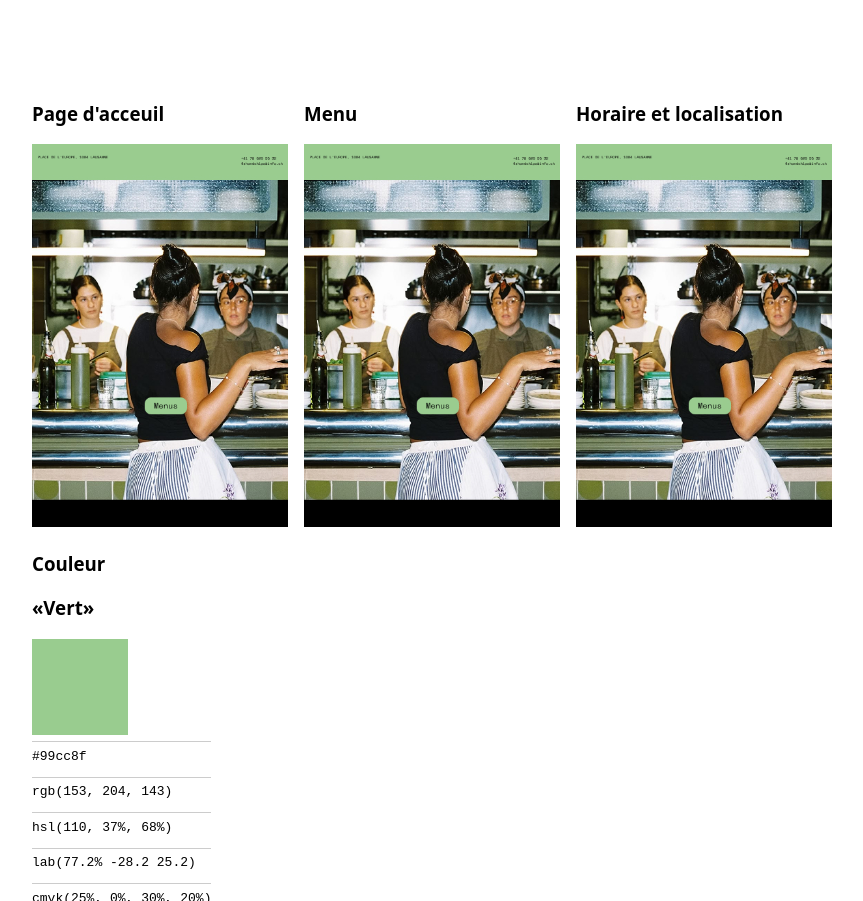
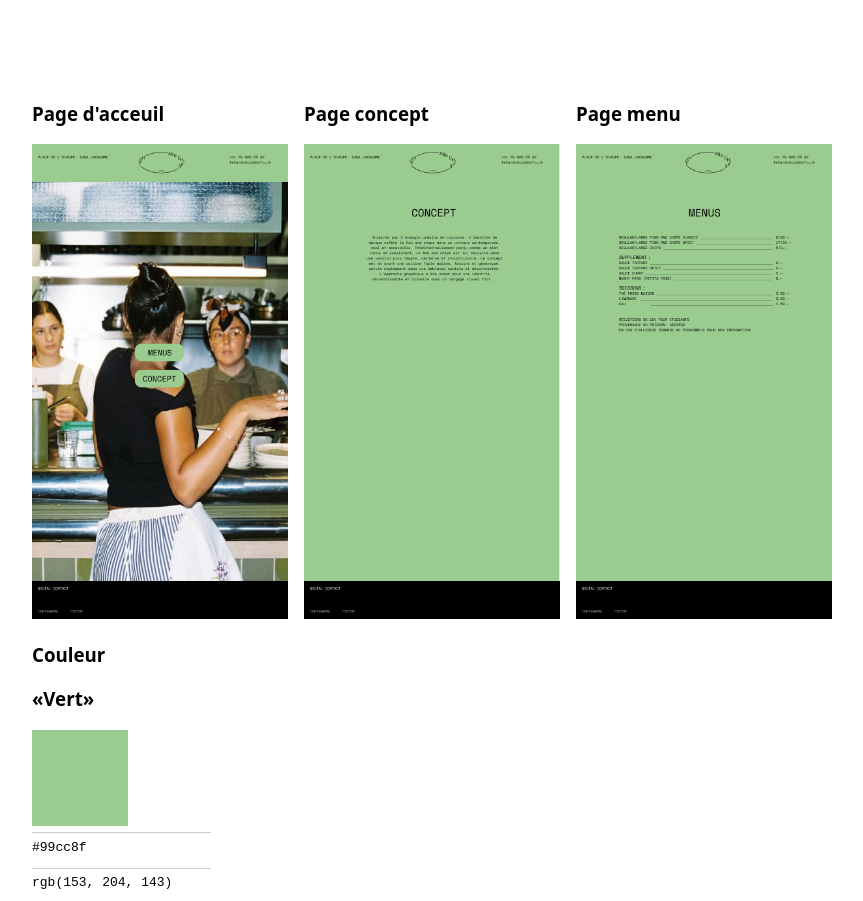
Before and after one commit to valentineterrier/fish-and-chips, a plain HTML site: page index.html in a window 1280 px wide. Shown: the part 3279-4180 px from the top of the page, without its empty margins (208-1071 px from the left). Drawn offline with Linux system fonts and the light colour scheme.

Commit message:
10.06.26

```diff
--- a/index.html
+++ b/index.html
@@ -63,17 +63,17 @@
 			<div class="row">
 			<div>
 				<h3>Page d'acceuil</h3>
-				<img src="Home_page.jpg" alt="Maquette web mobile">
+				<img src="home_page.png" alt="Maquette web mobile">
 			</div>
 
 			<div>
-				<h3>Menu</h3>
-				<img src="Home_page.jpg" alt="Maquette web mobile">
+				<h3>Page concept</h3>
+				<img src="concept_page.png" alt="Maquette web mobile">
 			</div>
 
 			<div>
-				<h3>Horaire et localisation</h3>
-				<img src="Home_page.jpg" alt="Maquette web mobile">
+				<h3>Page menu</h3>
+				<img src="menus_page.png" alt="Maquette web mobile">
 			</div>
 			</div> <!-- fin .row -->
 
```
Also changed, not shown: Home_page.jpg (deleted), concept_page.png (added), home_page.png (added), menus_page.png (added).
